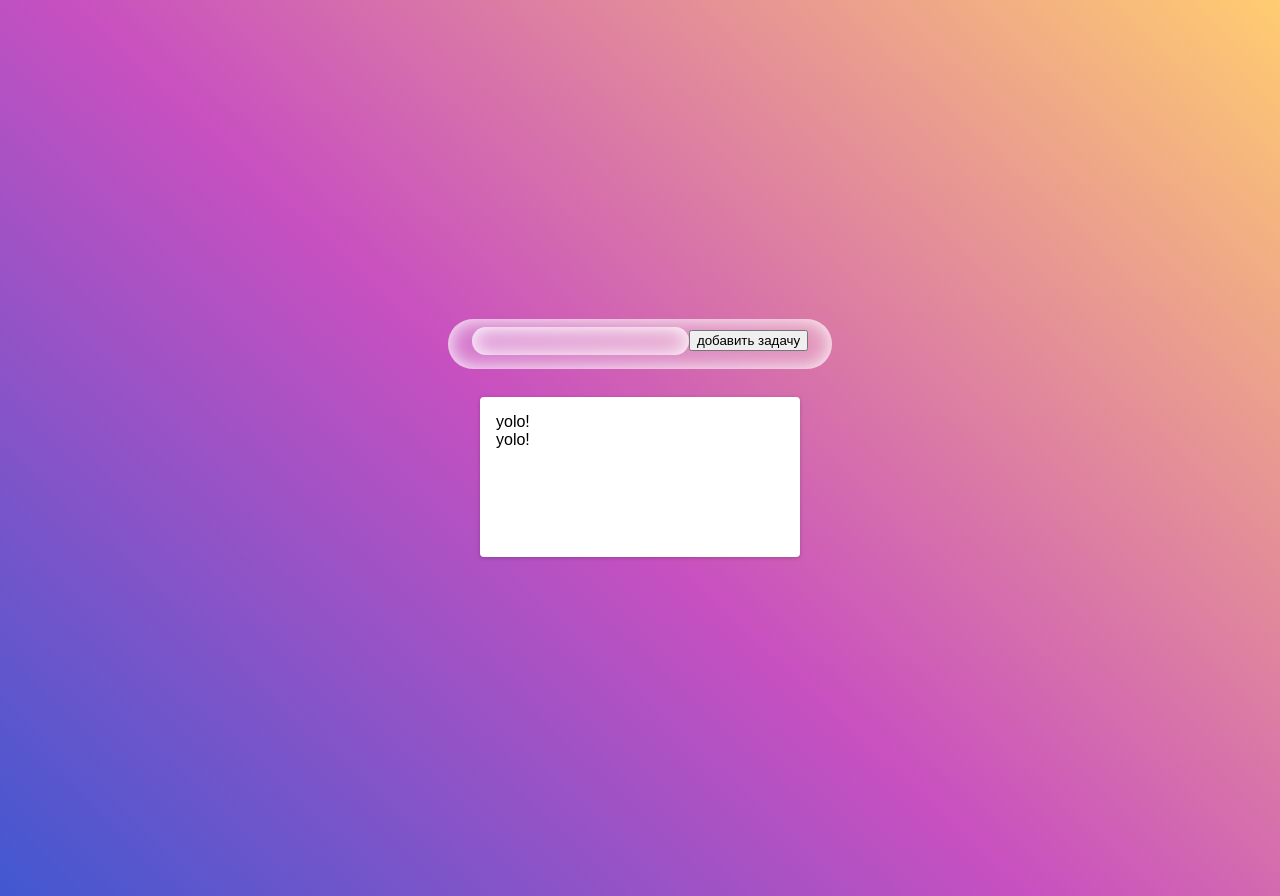
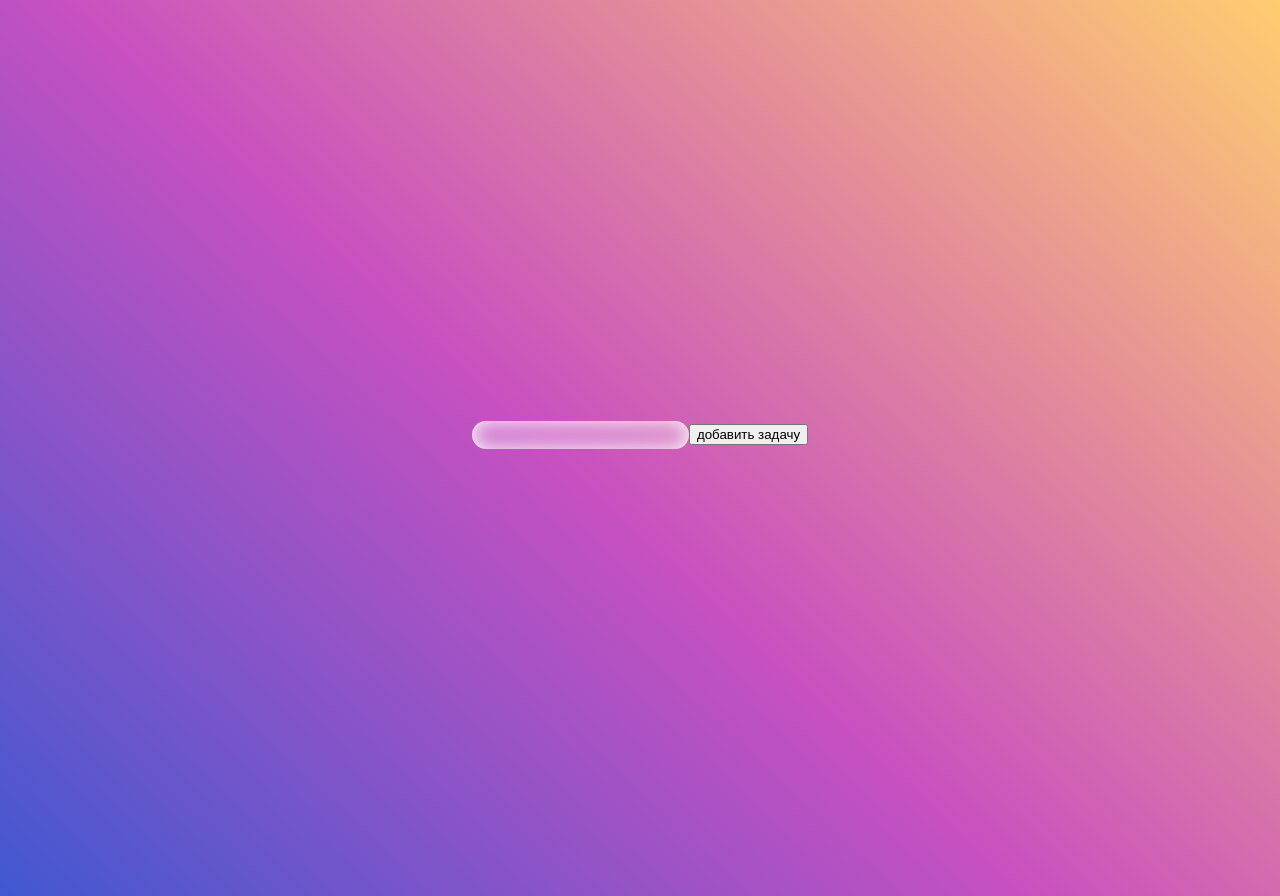
Before and after one commit to bubaololo/todo-react, a React (Create React App) app: page / in a window 1280 px wide. Built offline with nearby package versions, Linux system fonts and the light colour scheme; the HTML template or start-up script is replaced by a standard one.

Commit message:
add local store via useState

```diff
--- a/src/App.js
+++ b/src/App.js
@@ -1,13 +1,16 @@
+import { useState } from "react";
+
 import Form from "./components/Form";
 import List from "./components/List";
 
 function App() {
+  const [data, setData] = useState(["Initial string value"]);
+
   return (
     <div className="main__wrapper">
-      <Form/>
-      <List/>
-
-<div className="item"></div>
+      <Form setData={setData} />
+      {/* <List data={data} /> */}
+      <div className="item"></div>
     </div>
   );
 }
--- a/src/components/Form.jsx
+++ b/src/components/Form.jsx
@@ -1,27 +1,35 @@
-import React, { useState } from 'react';
-import Input from "../components/Input";
-import Button from "../components/Button";
+import { useState } from "react";
 
-function Form() {
-  const [name, setName] = React.useState('');
+function Form(props) {
+  const { setData } = props;
+  const [name, setName] = useState("");
 
+  const handleAddTodo = (event) => {
+    event.preventDefault();
 
-  function handleSubmit(event) {
- event.preventDefault();
- console.log('name:', name);
-  }
+    setData((prevData) => {
+      return [...prevData, name];
+    });
+
+    setName("");
+  };
+
+  const handleOnChange = (e) => {
+    setName(e.target.value);
+  };
 
   return (
-    <form onSubmit={handleSubmit} className="text__input">
-
-<input className="text__input" type="text"  value={name}
- onChange={(e) => setName(e.target.value)} />
-<button type="submit" className="submit__button">добавить задачу</button>
-
-
-      {/* <Input />
-      <Button /> */}
-    </form>
+    <div>
+      <input
+        className="text__input"
+        type="text"
+        value={name}
+        onChange={handleOnChange}
+      />
+      <button onClick={handleAddTodo} className="submit__button">
+        добавить задачу
+      </button>
+    </div>
   );
 }
 export default Form;
```
